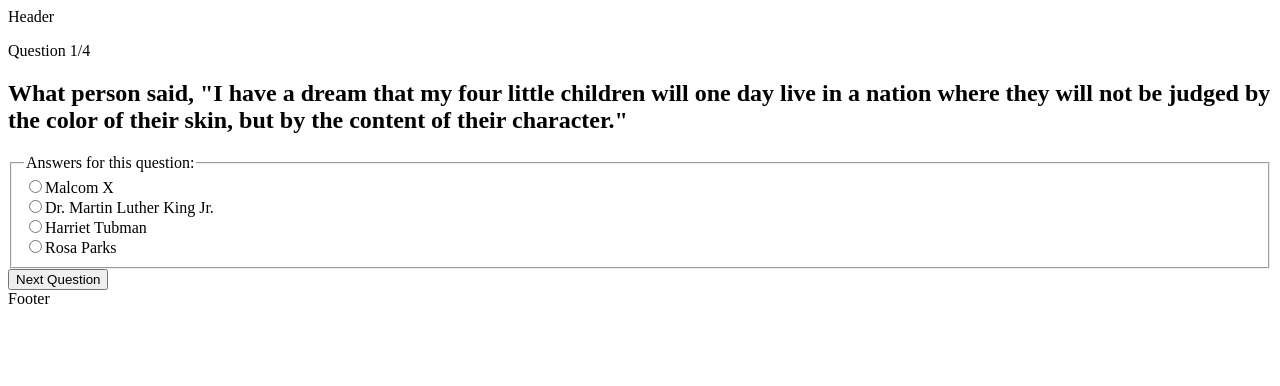
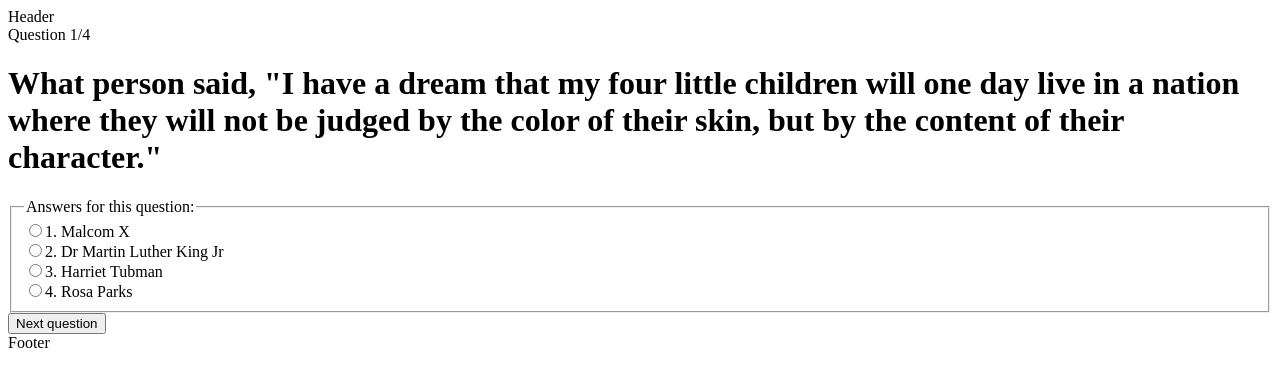
Before and after one commit to danny-englander/react-trivia-game, a React (Create React App) app: page / in a window 1280 px wide. Shown: the top 386 px of the page. Built offline with nearby package versions, Linux system fonts and the light colour scheme.

Commit message:
Answer refinement, slight variable refactor

```diff
--- a/package.json
+++ b/package.json
@@ -7,8 +7,7 @@
     "browserslist": "^4.21.2",
     "react": "^18.2.0",
     "react-dom": "^18.2.0",
-    "react-scripts": "^2.1.3",
-    "redux": "4.2.0"
+    "react-scripts": "^2.1.3"
   },
   "devDependencies": {
     "autoprefixer": "^10.4.7",
--- a/src/components/Answer.jsx
+++ b/src/components/Answer.jsx
@@ -1,17 +1,43 @@
 import React from 'react'
 
-const Answer = ({ answerText, onSelectAnswer }) => {
-  // Define a unique id for each form item.
-  const answerID = `answer-id-${answerText
-    .replaceAll(' ', '-')
-    .replaceAll('.', '')
-    .toLowerCase()}`
-  // Define the global game context.
+const Answer = ({
+  answerText,
+  onSelectAnswer,
+  index,
+  currentAnswer,
+  correctAnswer,
+}) => {
+  // Answer number array.
+  const numberMapping = ['1', '2', '3', '4']
+
+  // Define correct and incorrect answers.
+  const isCorrectAnswer = currentAnswer && answerText === correctAnswer
+  const isIncorrectAnswer =
+    currentAnswer === answerText && currentAnswer !== correctAnswer
+
+  // Custom answer classes.
+  const correctAnswerClass = isCorrectAnswer ? 'correct-answer' : ''
+  const wrongAnswerClass = isIncorrectAnswer ? 'wrong-answer' : ''
+  const disabledClass = currentAnswer ? 'disabled-answer' : ''
+
+  // Custom answer messages.
+  const correctAnswerMessage = isCorrectAnswer ? 'Correct!' : ''
+  const incorrectAnswerMessage = isIncorrectAnswer
+    ? `Sorry, wrong answer, the correct answer is ${correctAnswer}`
+    : ''
+
   return (
     <>
-      <div className="form-item" onClick={() => onSelectAnswer(answerText)}>
-        <input type="radio" name="answer" id={answerID} />
-        <label htmlFor={answerID}>{answerText}</label>
+      <div className="form-item">
+        <label
+          className={`answer ${correctAnswerClass} ${wrongAnswerClass} ${disabledClass} ${index}`}
+          onClick={() => onSelectAnswer(answerText)}
+        >
+          <input type="radio" name="answer" />
+          <span>{numberMapping[index]}. </span>
+          <span>{answerText}</span>
+          <span>{`${incorrectAnswerMessage} ${correctAnswerMessage} `}</span>
+        </label>
       </div>
     </>
   )
--- a/src/components/Game.jsx
+++ b/src/components/Game.jsx
@@ -3,41 +3,48 @@ import { GameContext } from '../contexts/GameContext'
 import Question from './Question'
 
 const Game = () => {
-  // Define the global game context.
   const [gameState, dispatch] = useContext(GameContext)
-  // console.log('gameState', gameState)
   return (
-    <>
-      {/* If showResults is false. */}
+    <div className="quiz">
+      {gameState.showResults && (
+        <div className="results">
+          <h1 className="congratulations">
+            Congratulations, you have completed the quiz!
+          </h1>
+
+          <div className="results-info">
+            <div>
+              You got {gameState.correctAnswersCount} of{' '}
+              {gameState.questions.length}
+            </div>
+          </div>
+          <div
+            className="next-button"
+            onClick={() => dispatch({ type: 'RESTART_GAME' })}
+          >
+            Restart the Game
+          </div>
+        </div>
+      )}
+
       {!gameState.showResults && (
-        <>
-          <p className="">
+        <div>
+          <div className="score">
             Question {gameState.currentQuestionIndex + 1}/
             {gameState.questions.length}
-          </p>
+          </div>
 
           <Question />
-          {/*
-          Here we instantiate useReducer with a click event as a dispatch method.
-          Call the state as defined above.
-          */}
-          <button onClick={() => dispatch({ type: 'NEXT_QUESTION' })}>
-            Next Question
+
+          <button
+            className="next-button"
+            onClick={() => dispatch({ type: 'NEXT_QUESTION' })}
+          >
+            Next question
           </button>
-        </>
+        </div>
       )}
-
-      {/* If showResults is true. */}
-      {gameState.showResults && (
-        <>
-          <h1 className="">Congratulations, you have finished the game!</h1>
-          You've got 4 of {gameState.questions.length} questions correct!
-          <button onClick={() => dispatch({ type: 'RESTART_GAME' })}>
-            Play again!
-          </button>
-        </>
-      )}
-    </>
+    </div>
   )
 }
 
--- a/src/components/Question.jsx
+++ b/src/components/Question.jsx
@@ -10,9 +10,7 @@ const Question = () => {
   console.log('currentQuestion', currentQuestion)
   return (
     <>
-      <h2>{currentQuestion.dataQuestion}</h2>
-
-      {/* {currentQuestion} */}
+      <h1 className="question">{currentQuestion.question}</h1>
 
       <form>
         <fieldset>
@@ -24,6 +22,9 @@ const Question = () => {
             <Answer
               answerText={answer}
               key={index}
+              index={index}
+              currentAnswer={gameState.currentAnswer}
+              correctAnswer={currentQuestion.correctAnswer}
               onSelectAnswer={(answerText) =>
                 dispatch({ type: 'SELECT_ANSWER', payload: answerText })
               }
--- a/src/contexts/GameContext.js
+++ b/src/contexts/GameContext.js
@@ -13,62 +13,53 @@ const initialState = {
   questions,
   showResults: false,
   answers: shuffleAnswers(questions[0]),
-  currentAnswer: ''
-}
+  currentAnswer: "",
+  correctAnswersCount: 0,
+};
 
-// Define the reducer with state and action props.
 const reducer = (state, action) => {
-  // console.log("reducer", state, action)
   switch (action.type) {
-    // Test for NEXT_QUESTION, increment by 1 for each question.
+    case "SELECT_ANSWER": {
+      const correctAnswersCount =
+        action.payload ===
+          state.questions[state.currentQuestionIndex].correctAnswer
+          ? state.correctAnswersCount + 1
+          : state.correctAnswersCount;
+      return {
+        ...state,
+        currentAnswer: action.payload,
+        correctAnswersCount,
+      };
+    }
     case "NEXT_QUESTION": {
-      // Define a state that tests for the end of the game so we can go to the results page.
-      const showResults = state.currentQuestionIndex === state.questions.length - 1;
-      // True / False test if we have reached the end of our questions.
-      // Use a Conditional (ternary) operator here to test.
+      const showResults =
+        state.currentQuestionIndex === state.questions.length - 1;
       const currentQuestionIndex = showResults
         ? state.currentQuestionIndex
         : state.currentQuestionIndex + 1;
-      // Shuffled answers.
       const answers = showResults
         ? []
-        : shuffleAnswers(state.questions[currentQuestionIndex])
-      // Return the state and count upward for each question for the next button.
+        : shuffleAnswers(state.questions[currentQuestionIndex]);
       return {
         ...state,
         currentQuestionIndex,
         showResults,
         answers,
+        currentAnswer: "",
       };
     }
-
     case "RESTART_GAME": {
-      // Start the game over, i.e. return to the initial state.
-      return initialState
+      return initialState;
     }
-
-    case "SELECT_ANSWER": {
-      return {
-        ...state,
-        currentAnswer: action.payload
-      }
-    }
-
     default: {
-      // Return the first argument of the state.
-      return state
+      return state;
     }
   }
-}
+};
 
-// Export the global context.
-export const GameContext = createContext()
-// Create a wrapper, "<GameProvider>" that renders children with the state.
-// This gets wrapped around the <Game /> component call in App.js
+export const GameContext = createContext();
+
 export const GameProvider = ({ children }) => {
-  // useState is good but not always scalable so we can implement useReducer instead.
-  // Define and read the state.
-  const value = useReducer(reducer, initialState)
-  console.log('state', value)
-  return <GameContext.Provider value={value}>{children}</GameContext.Provider>
-}
+  const value = useReducer(reducer, initialState);
+  return <GameContext.Provider value={value}>{children}</GameContext.Provider>;
+};
--- a/src/data/gameData.js
+++ b/src/data/gameData.js
@@ -3,57 +3,51 @@ const questionData = [
   {
     dataID: "1",
     dataMultiple: "false",
-    dataQuestion: "What person said, \"I have a dream that my four little children will one day live in a nation where they will not be judged by the color of their skin, but by the content of their character.\" ",
-    dataIncorrect: [
+    question: "What person said, \"I have a dream that my four little children will one day live in a nation where they will not be judged by the color of their skin, but by the content of their character.\" ",
+    incorrectAnswers: [
       "Harriet Tubman",
       "Rosa Parks",
       "Malcom X",
     ],
-    dataCorrect: [
-      "Dr. Martin Luther King Jr.",
-    ],
+    correctAnswer: "Dr Martin Luther King Jr",
     dataBG: "foo_icon"
   },
+
   {
     dataID: "2",
     dataMultiple: "false",
-    dataQuestion: "Fatima has 10 Apples and LeToya has 20 Apples. If they each give 20% of their apples away, how many total apples are left between the 2 people?",
-    dataIncorrect: [
+    question: "Fatima has 10 Apples and LeToya has 20 Apples. If they each give 20% of their apples away, how many total apples are left between the 2 people?",
+    incorrectAnswers: [
       "18 Apples",
       "22 Apples",
       "26 Apples",
     ],
-    dataCorrect: [
-      "24 Apples",
-    ],
+    correctAnswer: "24 Apples",
     dataBG: ""
   },
   {
     dataID: "3",
     dataMultiple: "false",
-    dataQuestion: "Which country is not part of the United Kingdom (the UK)?",
-    dataIncorrect: [
+    question: "Which country is not part of the United Kingdom (the UK)?",
+    incorrectAnswers: [
       "Northern Ireland",
       "Scotland",
       "England"
     ],
-    dataCorrect: [
-      "Iceland",
-    ],
+    correctAnswer: "Iceland",
     dataBG: ""
   },
+
   {
     dataID: "4",
     dataMultiple: "false",
-    dataQuestion: "Name a Formula One race car driver who has won the world championship 7 times",
-    dataIncorrect: [
+    question: "Name a Formula One race car driver who has won the world championship 7 times",
+    incorrectAnswers: [
       "Ferdinand Alonso",
       "Niki Lauda",
       "James Hunt"
     ],
-    dataCorrect: [
-      "Lewis Hamilton",
-    ],
+    correctAnswer: "Lewis Hamilton",
     dataBG: ""
   },
 ];
--- a/src/utils/helpers.js
+++ b/src/utils/helpers.js
@@ -1,14 +1,14 @@
-// Custom function to shuffle the answers.
-export const shuffleAnswers = question => {
+export const shuffleAnswers = (question) => {
   const unshuffledAnswers = [
-    ...question.dataCorrect,
-    ...question.dataIncorrect
-  ]
+    question.correctAnswer,
+    ...question.incorrectAnswers,
+  ];
 
-  return unshuffledAnswers.map(unshuffledAnswer => ({
-    sort: Math.random(),
-    value: unshuffledAnswer,
-  }))
+  return unshuffledAnswers
+    .map((unshuffledAnswer) => ({
+      sort: Math.random(),
+      value: unshuffledAnswer,
+    }))
     .sort((a, b) => a.sort - b.sort)
-    .map((a) => a.value)
-}
+    .map((a) => a.value);
+};
```
Also changed, not shown: 1 other file (tests, documents, lock files or other folders).
